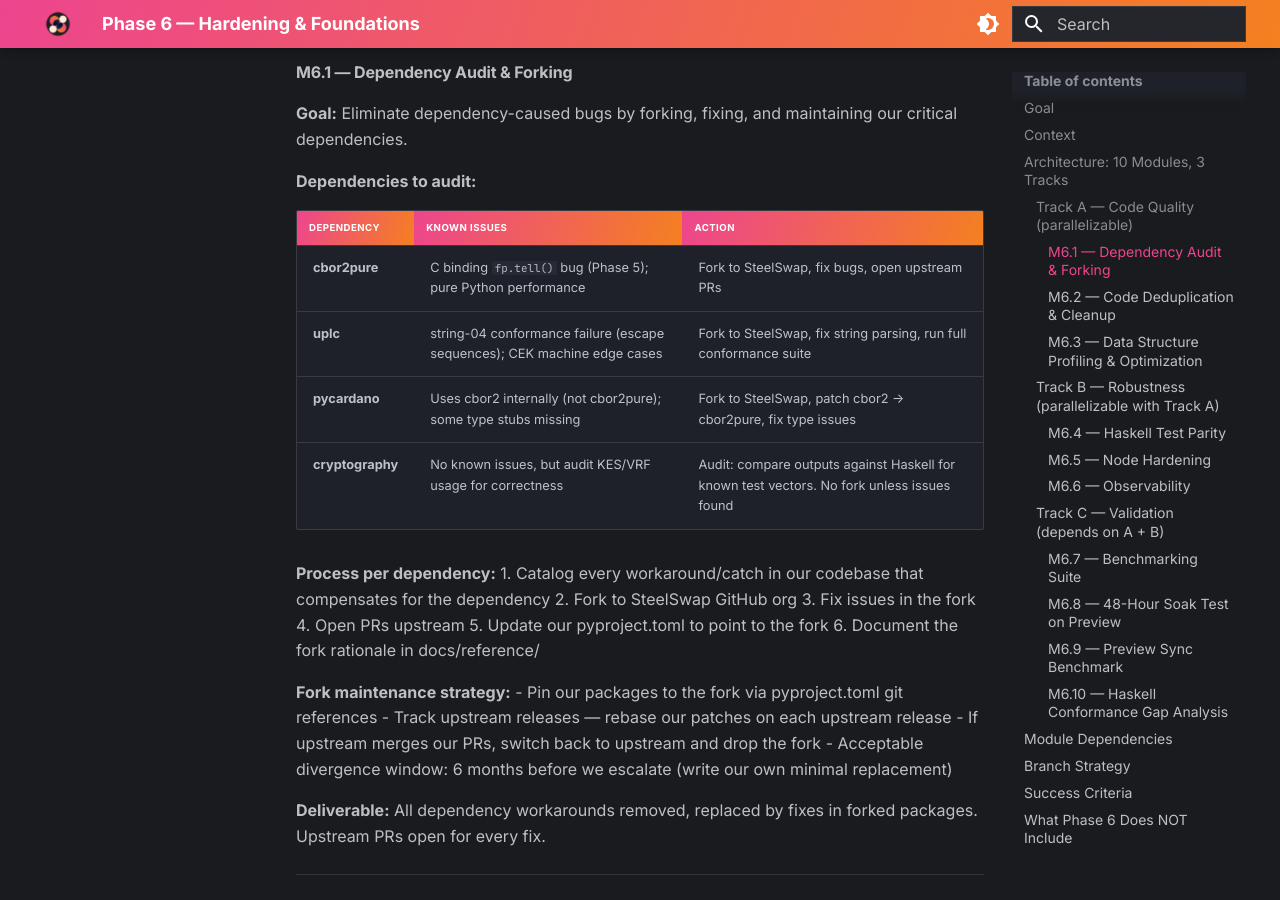
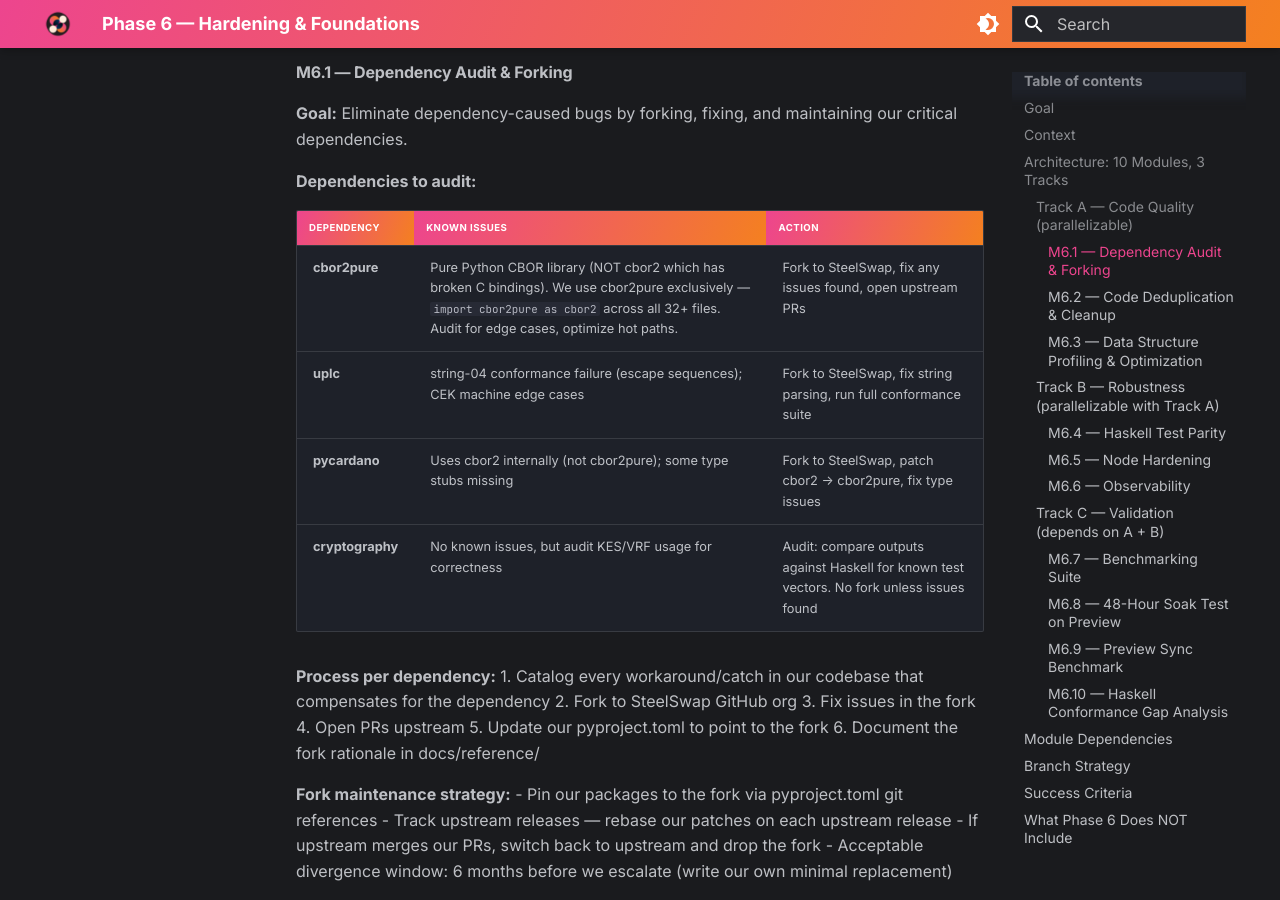
Before and after one commit to SteelSwap/vibe-node, an MkDocs documentation site: the page built from docs/superpowers/specs/2026-03-22-phase6-hardening-design.md, in a window 1280 px wide and 900 px high, scrolled down 678 px. Built offline with MkDocs 1.6.1 and Material for MkDocs 9.7.7, drawn with Linux system fonts in a browser that asks for light colours.

Commit message:
fix(spec): clarify cbor2pure vs cbor2 — they are different packages
cbor2pure (pure Python, correct) is our CBOR library. cbor2 (C bindings,
broken fp.tell()) must never be used. Updated Phase 6 spec to be explicit.

Co-Authored-By: Claude Opus 4.6 (1M context) <noreply@anthropic.com>

```diff
--- a/docs/superpowers/specs/2026-03-22-phase6-hardening-design.md
+++ b/docs/superpowers/specs/2026-03-22-phase6-hardening-design.md
@@ -20,7 +20,7 @@ Phase 5 delivered a node that forges blocks accepted by Haskell. But the journey
 
 | Dependency | Known Issues | Action |
 |-----------|-------------|--------|
-| **cbor2pure** | C binding `fp.tell()` bug (Phase 5); pure Python performance | Fork to SteelSwap, fix bugs, open upstream PRs |
+| **cbor2pure** | Pure Python CBOR library (NOT cbor2 which has broken C bindings). We use cbor2pure exclusively — `import cbor2pure as cbor2` across all 32+ files. Audit for edge cases, optimize hot paths. | Fork to SteelSwap, fix any issues found, open upstream PRs |
 | **uplc** | string-04 conformance failure (escape sequences); CEK machine edge cases | Fork to SteelSwap, fix string parsing, run full conformance suite |
 | **pycardano** | Uses cbor2 internally (not cbor2pure); some type stubs missing | Fork to SteelSwap, patch cbor2 → cbor2pure, fix type issues |
 | **cryptography** | No known issues, but audit KES/VRF usage for correctness | Audit: compare outputs against Haskell for known test vectors. No fork unless issues found |
```
